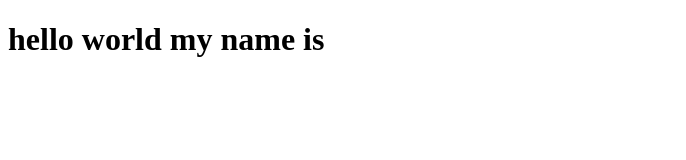
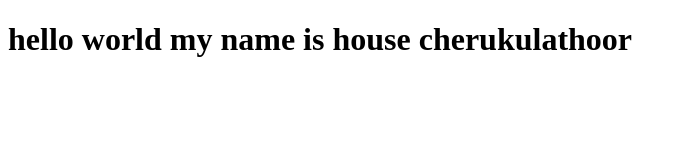
Before and after one commit to aghilmavannoor/date-with-git, a plain HTML site: page index.html in a window 1280 px wide. Shown: the whole page, without its empty margins (0-686 px from the left). Drawn offline with Linux system fonts and the light colour scheme.

Commit message:
negative answer

```diff
--- a/index.html
+++ b/index.html
@@ -7,6 +7,8 @@
     <title>Document</title>
 </head>
 <body>
-    <h1>hello world  my name is</h1>
+    <h1>hello world  my name is
+        house cherukulathoor
+    </h1>
 </body>
 </html>
```
